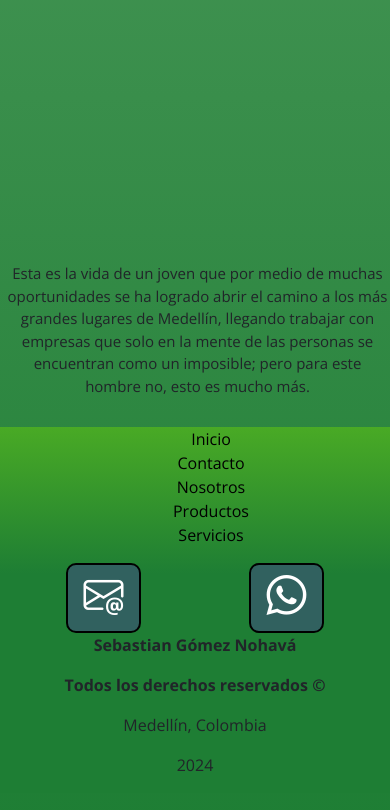
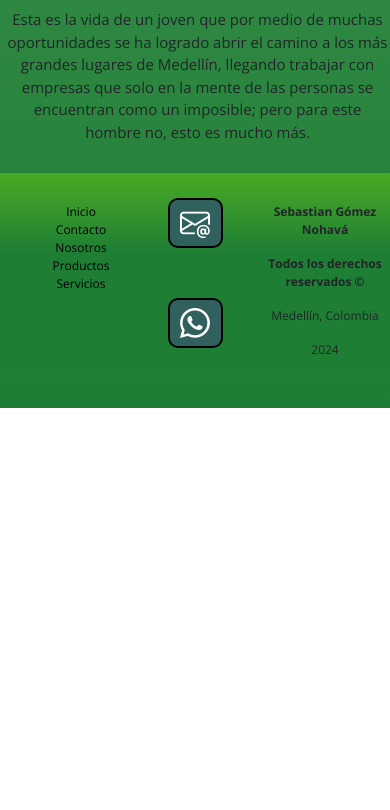
Before and after one commit to Sebasgomeznohava99/codehouse, a plain HTML site: page index.html in a window 390 px wide. Shown: the part 4394-5204 px from the top of the page. After the commit the page ends 4802 px from the top, so only its background shows below. Drawn offline with nearby package versions, Linux system fonts and the light colour scheme.

Commit message:
cambios del index

```diff
--- a/css/style.css
+++ b/css/style.css
@@ -159,7 +159,6 @@ transform: translateY(5px) translateZ(5px);
     width: 50%;
     margin: 30px auto;
     overflow: hidden;
-    height: 400px;
 }
 
 .informacion {
@@ -176,8 +175,32 @@ footer{
     background: linear-gradient(to bottom, #49aa25 0%, #1E7E34 40%);
 }
 
+.grid-footer{
+    display: grid;
+    grid-template-columns: repeat(3, 1fr);
+    grid-auto-rows: 200px;
+}
+
+.footer-1{
+    text-align: justify;
+    padding: 30px;
+    padding-left: 100px;
+}
+
+.footer-2{
+    display: flex;
+    justify-content: space-around;
+    align-items: center;
+}
+
+.footer-3{
+    text-align: center;
+    margin-top: 40px;
+}
+
 footer ul li {
     margin: 10px;
+    list-style: none;
 }
 
 footer ul li a {
@@ -340,6 +363,50 @@ margin: 30px;
     }
 }
 
+@media screen and (max-width:670px){
+    .grid-footer{
+        display: grid;
+        grid-template-columns: repeat(3, 0.5fr);
+        grid-auto-rows: 200px;
+    }
+    .footer-1{
+        text-align: justify;
+        padding: 20px;
+        padding-left: 20px;
+        font-size: 12px;
+        padding-top: 30px;
+    }
+
+    .footer-2{
+        display: flex;
+        justify-content: space-around;
+        align-items: center;
+    }
+
+    .footer-3{
+        text-align: center;
+        margin-top: 30px;
+        font-size: 12px;
+    }
+    footer .redes-sociales{
+        width: 55px;
+        height: 50px;
+        background-color: rgba(49,97,95,1);
+        border: 2px solid black;
+        border-radius: 10px;
+        text-align: center;
+    }
+
+    footer .redes-sociales a i{
+        font-size: 30px;
+        color: white;
+    }
+    footer ul li {
+        margin: 5px;
+        list-style: none;
+    }
+}
+
 @media screen and (max-width: 630px){
     .grid-container{
         display: grid;
@@ -357,6 +424,15 @@ margin: 30px;
     }
 }
 
+@media screen and (max-width:460px){
+    .footer-2{
+        display: flex;
+        justify-content: space-around;
+        align-items: center;
+        flex-direction: column;
+    }
+}
+
 @media screen and (max-width:615px){
     .comentario div{
         height: 400px;
@@ -367,6 +443,7 @@ margin: 30px;
         border-radius: 10px;
         padding: 10px;
     }
+
     .enviar {
         height: 40px;
         width: 100px;
--- a/index.html
+++ b/index.html
@@ -125,7 +125,7 @@
             </div>
         </section>
         <section class="mi-carrusel ">
-            <div id="carouselExampleControls" class="carousel slide" data-bs-ride="carousel">
+            <div id="carouselExampleControls" class="carousel slide h-25 w-70" data-bs-ride="carousel">
                 <div class="carousel-inner">
                     <div class="carousel-item active">
                         <img src="./img/medellin-2.jpeg" class="d-block w-100" alt="...">
@@ -161,9 +161,8 @@
         </section>
     </main>
     <footer>
-        <div class="container">
-            <div class="row d-flex align-items-center">
-                <div class="col-lg-4 col-md-6 col-sm-12">
+        <section class="grid-footer">
+            <div class="footer-item footer-1">
                 <ul>
                     <li><a href="#">Inicio</a></li>
                     <li><a target="_blank" href="./pages/contacto.html">Contacto</a></li>
@@ -172,7 +171,7 @@
                     <li><a target="_blank" href="./servicios.html">Servicios</a></li>
                 </ul>
             </div>
-                <div class="d-flex justify-content-around col-lg-4 col-md-6 col-sm-12">
+            <div class="footer-item footer-2">
                 <div class="redes-sociales">
                     <a href="mailto:sebasgomez99@gmail.com?Subject=Asunto">
                         <i class="bi bi-envelope-at"></i>
@@ -184,14 +183,13 @@
                     </a>
                 </div>
             </div>
-                <div class="col-lg-4 col-md-12 col-sm-12 d-flex flex-column align-items-center">
+            <div class="footer-item footer-3">
                 <p class="creditos"><strong class="strong">Sebastian Gómez Nohavá</strong></p>
                 <p class="creditos"><strong>Todos los derechos reservados ©</strong></p>
                 <p class="creditos">Medellín, Colombia</p>
                 <p class="creditos">2024</p>
             </div>
-            </div>
-        </div>
+        </section>
     </footer>
     <script src="https://cdn.jsdelivr.net/npm/bootstrap@5.2.3/dist/js/bootstrap.bundle.min.js"
         integrity="sha384-kenU1KFdBIe4zVF0s0G1M5b4hcpxyD9F7jL+jjXkk+Q2h455rYXK/7HAuoJl+0I4"
```
Also changed, not shown: README.md (added). Lines whose indentation alone changed are shown as unchanged.
